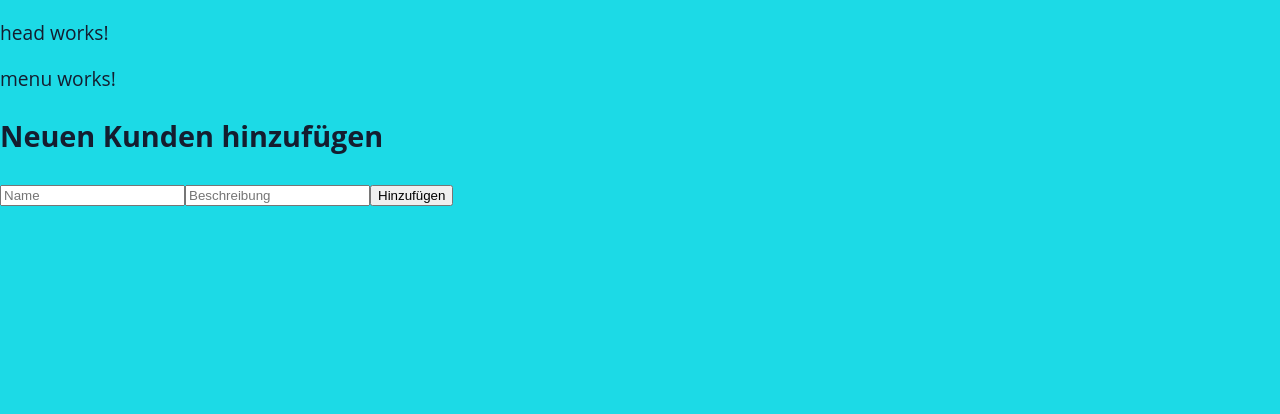
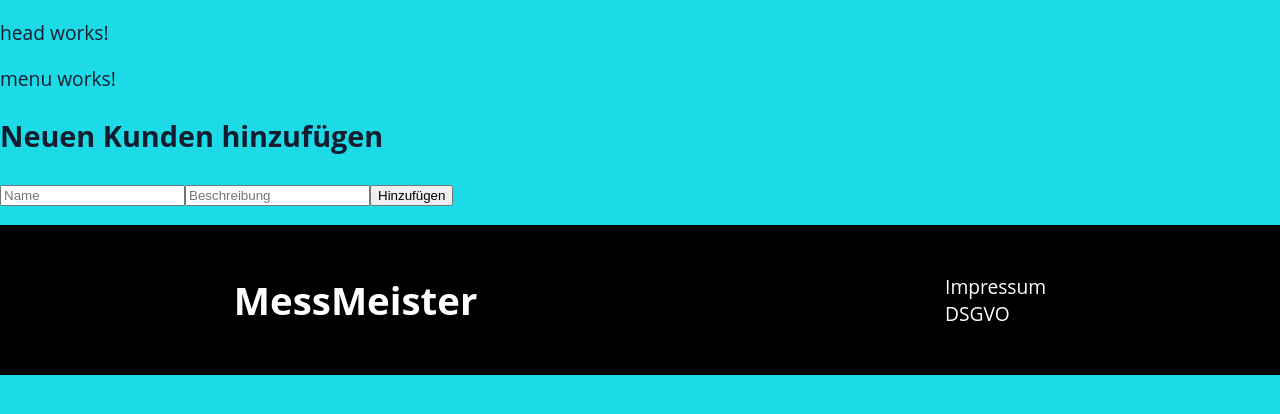
Before and after one commit to KayBeckmann/messMeister, an Angular app: page / in a window 1280 px wide. Shown: the top 414 px of the page. Built offline with nearby package versions, Linux system fonts and the light colour scheme.

Commit message:
add footer

```diff
--- a/src/app/app.component.html
+++ b/src/app/app.component.html
@@ -1,3 +1,4 @@
 <app-head></app-head>
 <app-menu></app-menu>
 <router-outlet></router-outlet>
+<app-footer></app-footer>
--- a/src/app/app.component.ts
+++ b/src/app/app.component.ts
@@ -6,6 +6,7 @@ import { CustomerComponent } from './customer/customer.component';
 import { HeadComponent } from './head/head.component';
 import { MenuComponent } from './menu/menu.component';
 import { SitesComponent } from './sites/sites.component';
+import {FooterComponent}from './footer/footer.component'
 
 @Component({
   selector: 'app-root',
@@ -17,6 +18,7 @@ import { SitesComponent } from './sites/sites.component';
     HeadComponent,
     MenuComponent,
     SitesComponent,
+    FooterComponent,
   ],
   templateUrl: './app.component.html',
   styleUrl: './app.component.scss',
--- a/src/app/footer/footer.component.html
+++ b/src/app/footer/footer.component.html
@@ -1 +1,9 @@
-<p>footer works!</p>
+<footer>
+    <div class="left">
+        <h1>MessMeister</h1>
+    </div>
+    <div class="right">
+        <div>Impressum</div>
+        <div>DSGVO</div>
+    </div>
+</footer>
--- a/src/app/footer/footer.component.scss
+++ b/src/app/footer/footer.component.scss
@@ -0,0 +1,9 @@
+footer{
+    height: 150px;
+    background-color: black;
+    color: white;
+    display: flex;
+    flex-direction: row;
+    align-items: center;
+    justify-content: space-around;
+}
```
